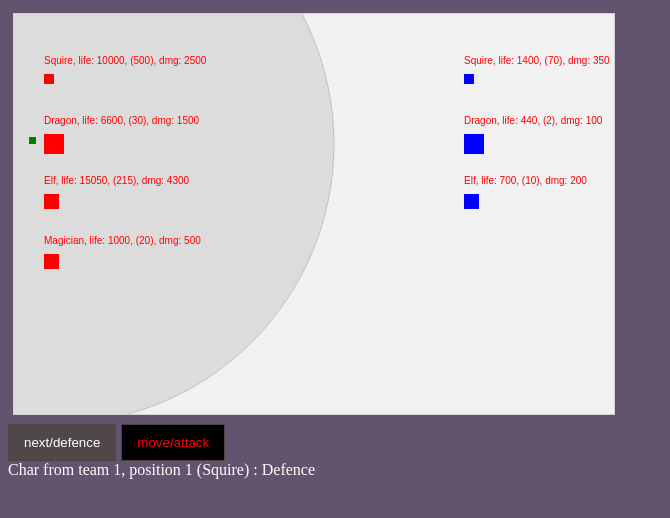
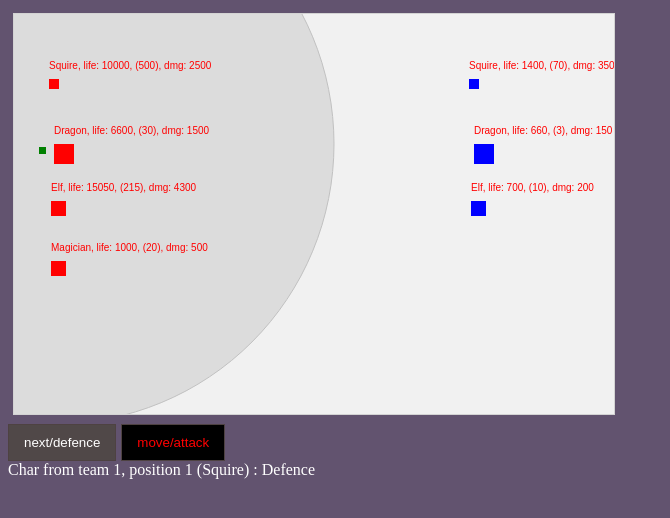
Before and after one commit to tomektomek321/hirko2, a plain HTML site: page index.html in a window 1280 px wide. Both pictures are taken after a click on the button "next/defence". Shown: the whole page, without its empty margins (0-670 px from the left). Drawn offline with Linux system fonts and the light colour scheme.

Commit message:
recreate Characters

```diff
--- /dev/null
+++ b/CharacterPosition.js
@@ -0,0 +1,34 @@
+
+class CharacterPosition {
+
+    positionX
+    positionY
+
+    centerXChar
+    centerYChar
+
+
+    setPosition = (x , y, side) => {
+
+        this.positionX = x;
+        this.positionY = y;
+
+        if(x == null || y == null) {
+            this.centerXChar = null;
+            this.centerYChar = null;
+        } else {
+            this.centerXChar = this.positionX + Math.floor(side / 2);
+            this.centerYChar = this.positionY + Math.floor(side / 2);
+        }
+
+
+    }
+
+
+    getPosition = () => ({'X': this.centerXChar, 'Y': this.centerYChar})
+
+    getXY = () =>  ({'X': this.positionX, 'Y': this.positionY})
+
+
+
+}
--- a/Characters/Character.js
+++ b/Characters/Character.js
@@ -1,8 +1,9 @@
 
 class Character {
 
-    constructor(name, life, lifeOfLast, moveArea, side, damage, throw_, amount, nowAttack) {
+    constructor(name, team, life, lifeOfLast, moveArea, side, damage, throw_, amount, nowAttack) {
         this.name = name;
+        this.team = team;
         this.life = life;
         this.lifeOfLast = lifeOfLast;
         this.moveArea = moveArea;
@@ -11,6 +12,9 @@ class Character {
         this.throw = throw_;
         this.amount = amount;
         this.nowAttack = nowAttack;
+        this.hover = false;
+        this.spellsUpon = [];
+        this.position = new CharacterPosition();
     }
 
     getDamage = () => this.damage;
@@ -27,4 +31,54 @@ class Character {
 
     setAmount = (amount) => {this.amount = amount};
 
+    getName = () => this.name;
+
+    getSide = () => this.side;
+
+    getTeam = () => this.team;
+
+    getDamage = () => this.damage;
+
+    getLifeOfLast = () => this.lifeOfLast;
+
+    setLifeOfLast = (lifeOfLast) => { this.lifeOfLast = lifeOfLast }
+
+    getMoveArea = () => this.moveArea;
+
+    getSpells = () => this.magic;
+
+    canSpell = () => (this.magic && this.magic.length > 0) ? true : false;
+
+    setPosition = (x, y) => {
+        if(this.amount != 0)
+            this.position.setPosition(x, y, this.side)
+    }
+
+    getPosition = () => { //return  this.position.getPosition();
+        if(this.amount > 0) {
+            return this.position.getPosition();
+        } else {
+            return {'X': null, 'Y': null};
+        }
+    }
+
+    getXY = () => this.position.getXY();
+
+    setHover = (bool) => { this.hover = bool; }
+
+    getHover = () => this.hover;
+
+    isHover = () => this.hover;
+
+    isReachedBySpell = (spell_, cursor_) => spellsManager.isCharReachedBySpell(spell_, cursor_, this)
+
+    makeDead = () => {
+        this.setAmount(0);
+        this.setLife(0);
+        this.setLifeOfLast(0);
+        this.setPosition(null, null);
+    }
+
+    getSpellData = (spell) => this.char.getSpellData(spell);
+
 }
--- a/Characters/Dragon.js
+++ b/Characters/Dragon.js
@@ -1,8 +1,8 @@
 
 class Dragon extends Character {
 
-    constructor(amount) {
-        super("Dragon", 220, 220, 280, 20, 50, false, amount, {});
+    constructor(team, amount) {
+        super("Dragon", team, 220, 220, 280, 20, 50, false, amount, {});
     }
 
 }
--- a/Characters/Elf.js
+++ b/Characters/Elf.js
@@ -1,8 +1,8 @@
 
 class Elf extends Character {
 
-    constructor(amount) {
-        super("Elf", 70, 70, 140, 15, 20, true, amount, {});
+    constructor(team, amount) {
+        super("Elf", team, 70, 70, 140, 15, 20, true, amount, {});
 
         this.throwRange = 200;
     }
--- a/Characters/Magician.js
+++ b/Characters/Magician.js
@@ -1,8 +1,8 @@
 
 class Magician extends Character {
 
-    constructor(amount) {
-        super("Magician", 50, 50, 100, 15, 25, false, amount, {});
+    constructor(team, amount) {
+        super("Magician", team, 50, 50, 100, 15, 25, false, amount, {});
 
         this.magic = [
             {
--- a/Characters/Squire.js
+++ b/Characters/Squire.js
@@ -1,8 +1,8 @@
 
 class Squire extends Character {
 
-    constructor(amount) {
-        super("Squire", 20, 20, 130, 10, 5, false, amount, {});
+    constructor(team, amount) {
+        super("Squire", team, 20, 20, 130, 10, 5, false, amount, {});
     }
 
 }
--- a/CharsManager.js
+++ b/CharsManager.js
@@ -16,16 +16,16 @@ class CharsManager {
     initChars = () => {
 
         this.chars[1].push(
-            new Char(1, new Squire(500)),
-            new Char(1, new Dragon(30)),
-            new Char(1, new Elf(215)),
-            new Char(1, new Magician(20))
+            new Squire(1, 500), //new Char(1, new Squire(500)),
+            new Dragon(1, 30) ,//new Char(1, new Dragon(30)),
+            new Elf(1, 215), //new Char(1, new Elf(215)),
+            new Magician(1, 20) //new Char(1, new Magician(20))
         );
 
         this.chars[2].push(
-            new Char(2, new Squire(70)),
-            new Char(2, new Dragon(2)),
-            new Char(2, new Elf(10))
+            new Squire(2, 70), //new Char(2, new Squire(70)),
+            new Dragon(2, 3), //new Char(2, new Dragon(2)),
+            new Elf(2, 10) //new Char(2, new Elf(10))
         );
     }
 
@@ -79,6 +79,35 @@ class CharsManager {
 
     }
 
+    checkIfHovered = () => {
+
+        for(let i = 1; i < this.chars.length; i++) {
+
+            for(let j = 0; j < this.chars[i].length; j++) {
+
+                charManager.isCharacterHover(i, j, cursor.getPosition());
+
+                if(charManager.getChar(i, j).isHover()) { return; }
+            }
+        }
+
+        this.setHoveredChar(null, null);
+
+    }
+
+    isCharacterHover = (i, j, cursor) => {
+
+        const char = this.getChar(i, j);
+
+        if((cursor.X > char.getPosition()['X'] && cursor.X < char.getPosition()['X'] + char.getSide())
+            && (cursor.Y > char.getPosition()['Y'] && cursor.Y < char.getPosition()['Y'] + char.getSide())) {
+
+            this.setHoveredChar(i, j);
+            charManager.getChar(i, j).setHover(true);
+        } else {
+            charManager.getChar(i, j).setHover(false);
+        }
+    }
 
     setHoveredChar = (team, char) => { this.hovered_char['team'] = team, this.hovered_char['charIndex'] = char; console.log(this.getHoveredChar()); }
 
--- a/GameListener.js
+++ b/GameListener.js
@@ -33,40 +33,14 @@ class GameListener {
 
         charManager.selectNextChar();
 
+        this.checkIfHovered();
+
         renderer.render();
     }
 
 
     checkIfHovered = () => {
-
-        /*
-        charManager.getChars().forEach(team => {
-            team.forEach(char => {
-                if(char.isHover(cursor.getPosition())) {
-                    charManager.setHoveredChar(char);
-                    return;
-                }
-            });
-        });
-        charManager.setHoveredChar(null);    // Te foreache nie dzialają (???)
-        */
-
-        const chars = charManager.getChars();
-
-        for(var i=1; i < chars.length; i++) {
-
-            for(var j=0; j < chars[i].length; j++) {
-
-                if(chars[i][j].isHover(cursor.getPosition())) {
-                    //charManager.setHoveredChar(chars[i][j]);
-                    charManager.setHoveredChar(i, j);
-                    return;
-                }
-            }
-        }
-
-        charManager.setHoveredChar(null);
-
+        charManager.checkIfHovered();
     }
 
     resetSpell = () => {
--- a/Renderer.js
+++ b/Renderer.js
@@ -23,7 +23,8 @@ class Renderer {
 
         charManager.getChars().forEach(team => {
             team.forEach(char => {
-                char.renderPosition();
+                view.renderChar(char); //char.renderPosition();
+                view.renderCharInfo(char);
             });
         });
     }
--- a/View.js
+++ b/View.js
@@ -2,21 +2,32 @@
 
 class View {
 
-    renderChar = (ctx, color, { positionX, positionY,  char: {side} }) => {
+    renderChar = (char) => {
+        if(char.getPosition()['X'] == null || char.getPosition()['Y'] == null) return;
+        let color = (char.getTeam() == 1) ? "red" : "blue";
+
+        if(spell.hasSpell()) {
+            if(spellsManager.isCharReachedBySpell(spell.getChoosen(), cursor.getPosition(), char)) {
+                color = "yellow";
+            }
+        }
         ctx.fillStyle = color;
-        if(positionX == null || positionY == null) return;
-        ctx.fillRect(positionX, positionY, side, side);
+        ctx.fillRect(char.getPosition()['X'], char.getPosition()['Y'], char.getSide(), char.getSide());
     }
 
-    renderCharInfo = (ctx, life, { positionX, positionY,  char: {name, amount , damage} }) => {
-
+    renderCharInfo = (char) => {
         ctx.font = this.font + "px Ariel";
         ctx.fillStyle = "red";
-        ctx.fillText(name + ", life: " + life + ", (" + amount + "), dmg: " +  damage * amount, positionX, positionY - 10);
+        const life = (char.getLife() * (char.getAmount() - 1)) + char.getLifeOfLast();
+
+        ctx.fillText(char.getName() + ", life: "
+            + life+ ", (" + char.getAmount() + "), dmg: "
+            +  char.getDamage() * char.getAmount()
+            , char.getPosition()['X'], char.getPosition()['Y'] - 10);
     }
 
     renderSelectedCharPosition = (char, team) => {
-        const xyPos = char.getXY();
+        const xyPos = char.getPosition();
 		const posX = (team == 1) ? xyPos['X'] -15 : xyPos['X'] + 25;
         ctx.fillStyle = "green";
         ctx.fillRect(posX, xyPos['Y'] + 3, 7, 7);
@@ -30,7 +41,7 @@ class View {
         if(char.getAmount() == 0) return;
 
         ctx.beginPath();
-        ctx.arc(char.centerXChar, char.centerYChar, char.getMoveArea(), 0, 2 * Math.PI);
+        ctx.arc(char.getPosition()['X'], char.getPosition()['Y'], char.getMoveArea(), 0, 2 * Math.PI);
         ctx.fillStyle = "#DCDCDC";
         ctx.fill();
         ctx.strokeStyle = "#C0C0C0";
@@ -39,7 +50,7 @@ class View {
 
     renderHoveredCharMoveArea = (char) => {
         ctx.beginPath();
-        ctx.arc(char.centerXChar, char.centerYChar, char.getMoveArea(), 0, 2 * Math.PI);
+        ctx.arc(char.getPosition()['X'], char.getPosition()['Y'], char.getMoveArea(), 0, 2 * Math.PI);
         ctx.fillStyle = "#b7b4b4";
         ctx.fill();
         ctx.strokeStyle = "#C0C0C0";
@@ -48,7 +59,7 @@ class View {
 
     renderSpellsButtons = (char) => {
         ctx.beginPath();
-        ctx.arc(char.centerXChar, char.centerYChar, char.getMoveArea(), 0, 2 * Math.PI);
+        ctx.arc(char.getPosition()['X'], char.getPosition()['Y'], char.getMoveArea(), 0, 2 * Math.PI);
         ctx.fillStyle = "#b7b4b4";
         ctx.fill();
         ctx.strokeStyle = "#C0C0C0";
--- a/char.js
+++ /dev/null
@@ -1,110 +0,0 @@
-
-
-class Char {
-
-    positionX;
-    positionY;
-
-    centerXChar;
-    centerYChar;
-
-    constructor(team, char) {
-        this.team = team;
-        this.char = char;
-        this.hover = false;
-        this.spellsUpon = [];
-    }
-
-    setPosition = (x , y) => {
-
-        this.positionX = x;
-        this.positionY = y;
-
-        this.centerXChar = this.positionX + Math.floor(this.char.side / 2);
-        this.centerYChar = this.positionY + Math.floor(this.char.side / 2);
-    }
-
-
-    renderPosition = () => {
-
-        let color = (this.team == 1) ? "red" : "blue";
-
-        if(spell.hasSpell()) {
-            if(spellsManager.isCharReachedBySpell(spell.getChoosen(), cursor.getPosition(), this)) {
-                color = "yellow";
-            }
-        }
-
-        const life = (this.char.life * (this.char.amount - 1)) + this.char.lifeOfLast;
-
-        view.renderChar(ctx, color, this);
-
-        view.renderCharInfo(ctx, life, this);
-
-    }
-
-    isReachedBySpell = (spell_, cursor_) => {
-        return spellsManager.isCharReachedBySpell(spell_, cursor_, this)
-    }
-
-    isHover = (cursor) => {
-        if((cursor.X > this.positionX && cursor.X < this.positionX + this.char.side)
-            && (cursor.Y > this.positionY && cursor.Y < this.positionY + this.char.side)) {
-            this.hover = true;
-            return this;
-        } else {
-            this.hover = false;
-            return false;
-        }
-    }
-
-    charMovedOnChar = (pos) => {
-        if((pos.X > this.positionX && pos.X < this.positionX + this.char.side)
-        && (pos.Y > this.positionY && pos.Y < this.positionY + this.char.side)) {
-            return true;
-        } else {
-            return false;
-        }
-    }
-
-    getSide = () => this.char.side;
-
-    getPosition = () =>  ({'X':this.centerXChar, 'Y': this.centerYChar})
-
-    getXY = () =>  ({'X': this.positionX, 'Y': this.positionY})
-
-    getName = () => this.char.name;
-
-    getAmount = () =>  this.char.amount;
-
-    setAmount = (amount) =>  {this.char.setAmount(amount);}
-
-    getMoveArea = () => this.char.moveArea;
-
-    getSpells = () => this.char.magic;
-
-    canSpell = () => (this.char.magic && this.char.magic.length > 0) ? true : false;
-
-    getDamage = () => this.char.getDamage();
-
-    getLife = () => this.char.getLife();
-
-    getLifeOfLast = () => this.char.getLifeOfLast();
-
-    setLifeOfLast = (lifeOfLast) => {this.char.setLifeOfLast(lifeOfLast);}
-
-    makeDead = () => {
-        this.char.setLife(0);
-        this.char.setLifeOfLast(0);
-        this.char.setAmount(0);
-        this.posX = null;
-        this.posY = null;
-        this.centerXChar = null;
-        this.centerYChar = null;
-    }
-
-    getSpellData = (spell) => this.char.getSpellData(spell);
-
-    getTeam = () => this.team;
-
-}
```
Also changed, not shown: index.html (+2 -1 lines).
